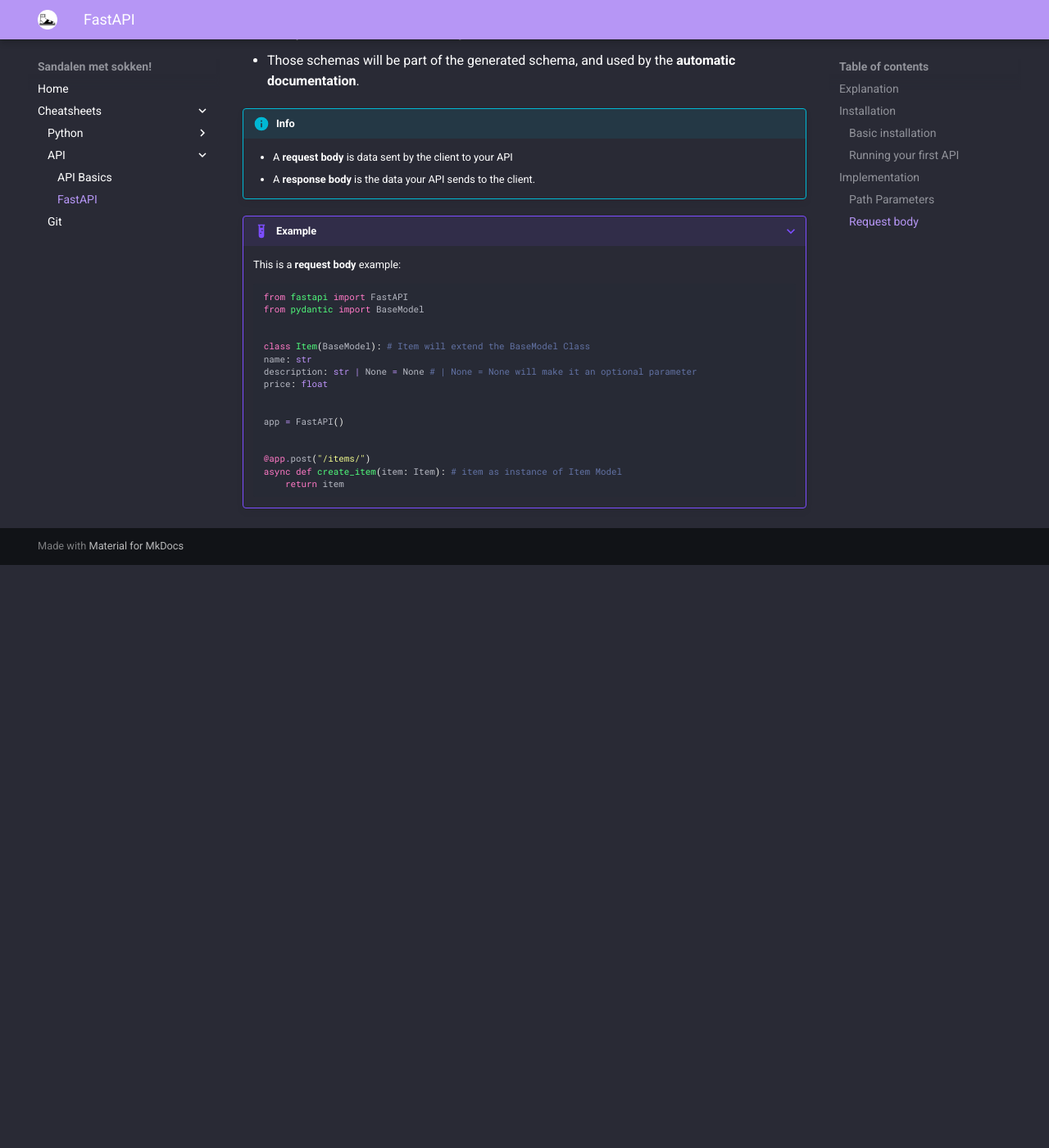
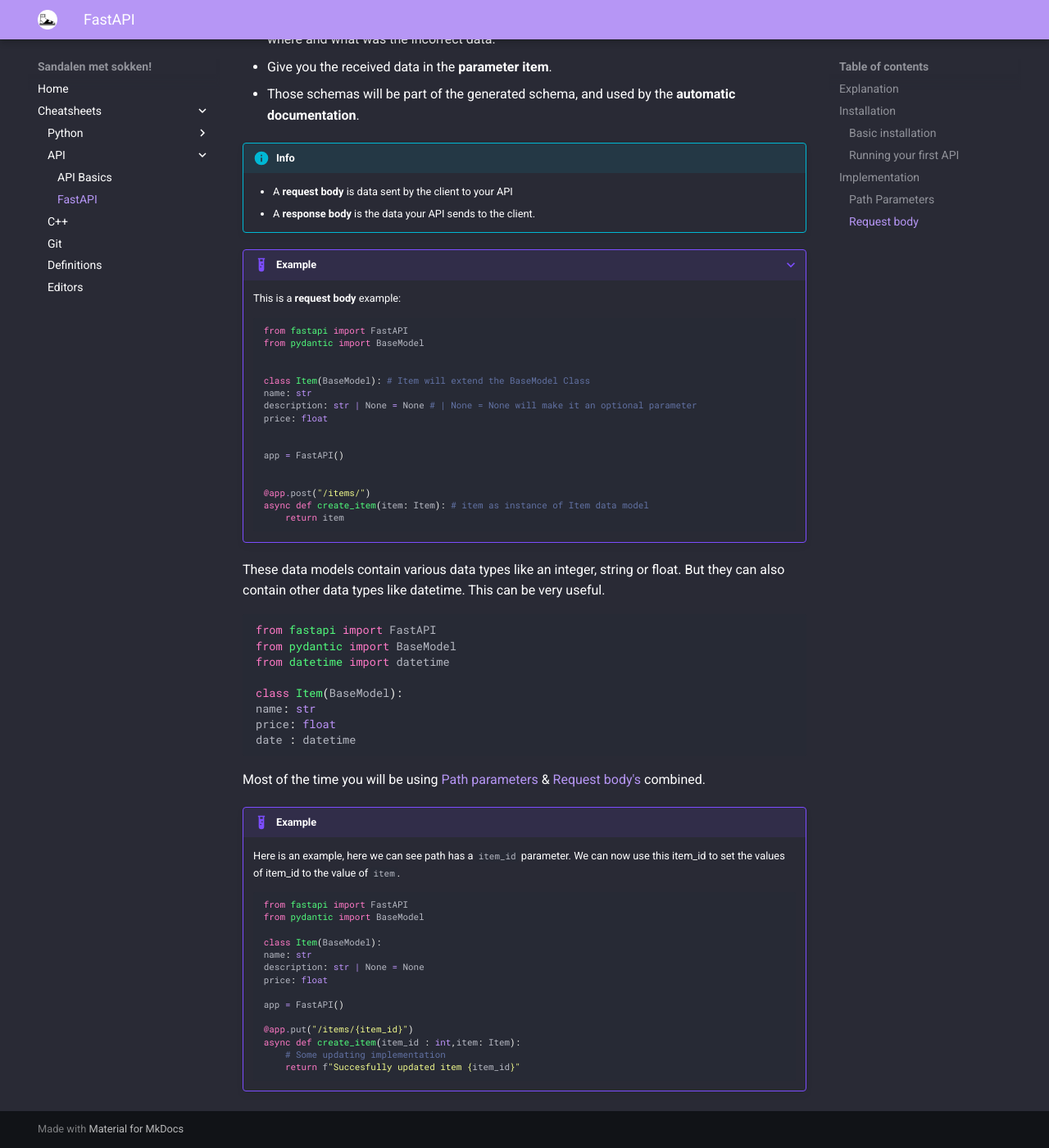
Before and after one commit to chinouvm/sandalenmetsokken-wiki, an MkDocs documentation site: the page built from docs/FastAPI.md, in a window 1280 px wide and 1400 px high, scrolled down 3431 px. Shown: the whole window at 82% size. Built offline with MkDocs 1.6.1 and Material for MkDocs 9.7.7, drawn with Linux system fonts in a browser that asks for light colours; before the commit the page ends 4120 px from its top, so only the background shows below that; some of the changed text lies outside the part shown.

Commit message:
Added basic C++ guide and new definitions.md

````diff
--- a/docs/FastAPI.md
+++ b/docs/FastAPI.md
@@ -6,7 +6,7 @@
   - Cheatsheet
 ---
 
-# FastAPI
+# **FastAPI**
 
 _**Author:** Teun Engels_
 
@@ -14,9 +14,11 @@
 
 This is a comprehensive cheatsheet of all the basics of FastAPI.
 
-To read more about APIs -> [here](BasicsAPI.md).
+To read more about [APIs](BasicsAPI.md).
 
-## Explanation
+If you are new to Python you can check [this](Python.md).
+
+## **Explanation**
 
 The key features are:
 
@@ -30,9 +32,9 @@
 
 These key features are from [FastAPI](https://fastapi.tiangolo.com/).
 
-## Installation
+## **Installation**
 
-### Basic installation
+### **Basic installation**
 
 If you are new to installing things for a python project click [here](PyInstalling.md).
 
@@ -56,7 +58,7 @@
     pip install pydantic
     ```
 
-### Running your first API
+### **Running your first API**
 
 To run your API you will need a basic `main.py` file. Example:
 
@@ -76,7 +78,7 @@
 - `app`: the object created inside of `main.py` with the line `app = FastAPI()`.
 - `--reload`: make the server restart after code changes. Only use for development.
 
-## Implementation
+## **Implementation**
 
 When building [APIs](BasicsAPI.md#api-basics), you normally use these specific HTTP methods to perform a specific action.
 
@@ -111,7 +113,7 @@
     return {"response" : "Hello World!!!"}
     ```
 
-### Path Parameters
+### **Path Parameters**
 
 Path parameters are very useful because you can use these parameters directly in the path so that you can target specific items.
 
@@ -144,13 +146,13 @@
         async def read_item(item_id : int):
         ```
 
-### Request body
+### **Request body**
 
 When you need to send data from a client to your API, you send it as a request body.
 
-For these models we will use [Pydantic](https://pydantic-docs.helpmanual.io/). View [Installation](#installation) if you need help installing.
+For these data models we will use [Pydantic](https://pydantic-docs.helpmanual.io/). View [Installation](#installation) if you need help installing.
 
-Using models will give us a lot of **advantages**
+Using data models will give us a lot of **advantages**
 
 - Read the body of the request as **JSON**.
 - **Validate the data**. If the data is invalid, it will return a nice and clear error, indicating exactly where and what was the incorrect data.
@@ -182,6 +184,42 @@
 
 
     @app.post("/items/")
-    async def create_item(item: Item): # item as instance of Item Model
+    async def create_item(item: Item): # item as instance of Item data model
         return item
     ```
+
+These data models contain various data types like an integer, string or float. But they can also contain other data types like datetime. This can be very useful.
+
+```py
+from fastapi import FastAPI
+from pydantic import BaseModel
+from datetime import datetime
+
+class Item(BaseModel):
+name: str
+price: float
+date : datetime
+
+```
+
+Most of the time you will be using [Path parameters](#path-parameters) & [Request body's](#request-body) combined.
+
+!!! example
+    Here is an example, here we can see path has a `item_id` parameter. We can now use this item_id to set the values of item_id to the value of `item`.
+
+    ```py
+    from fastapi import FastAPI
+    from pydantic import BaseModel
+
+    class Item(BaseModel):
+    name: str
+    description: str | None = None
+    price: float
+
+    app = FastAPI()
+
+    @app.put("/items/{item_id}")
+    async def create_item(item_id : int,item: Item):
+        # Some updating implementation
+        return f"Succesfully updated item {item_id}"
+    ```
--- a/mkdocs.yml
+++ b/mkdocs.yml
@@ -19,7 +19,13 @@
           - API Basics: BasicsAPI.md
           - FastAPI: FastAPI.md
 
+      - C++: CPP.md
+
       - Git: Git.md
+
+      - Definitions: Definitions.md
+
+      - Editors: Editors.md
 
 extra_css:
   - stylesheets/extra.css
````
Also changed, not shown: docs/CPP.md (added, +159 -0 lines), docs/Definitions.md (added, +41 -0 lines), docs/index.md (+6 -0 lines), docs/Editors.md (added), docs/img/VS22.png (added).
